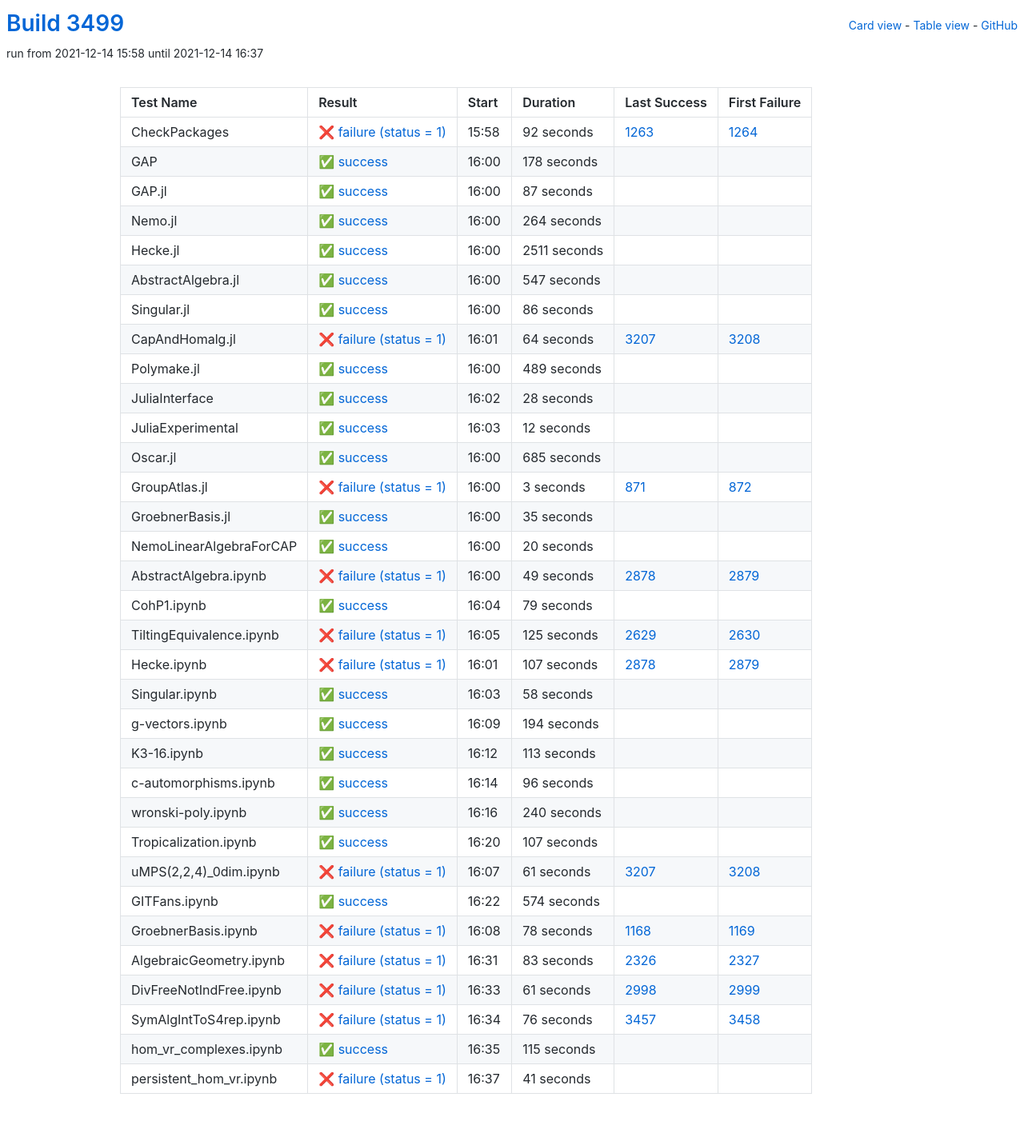
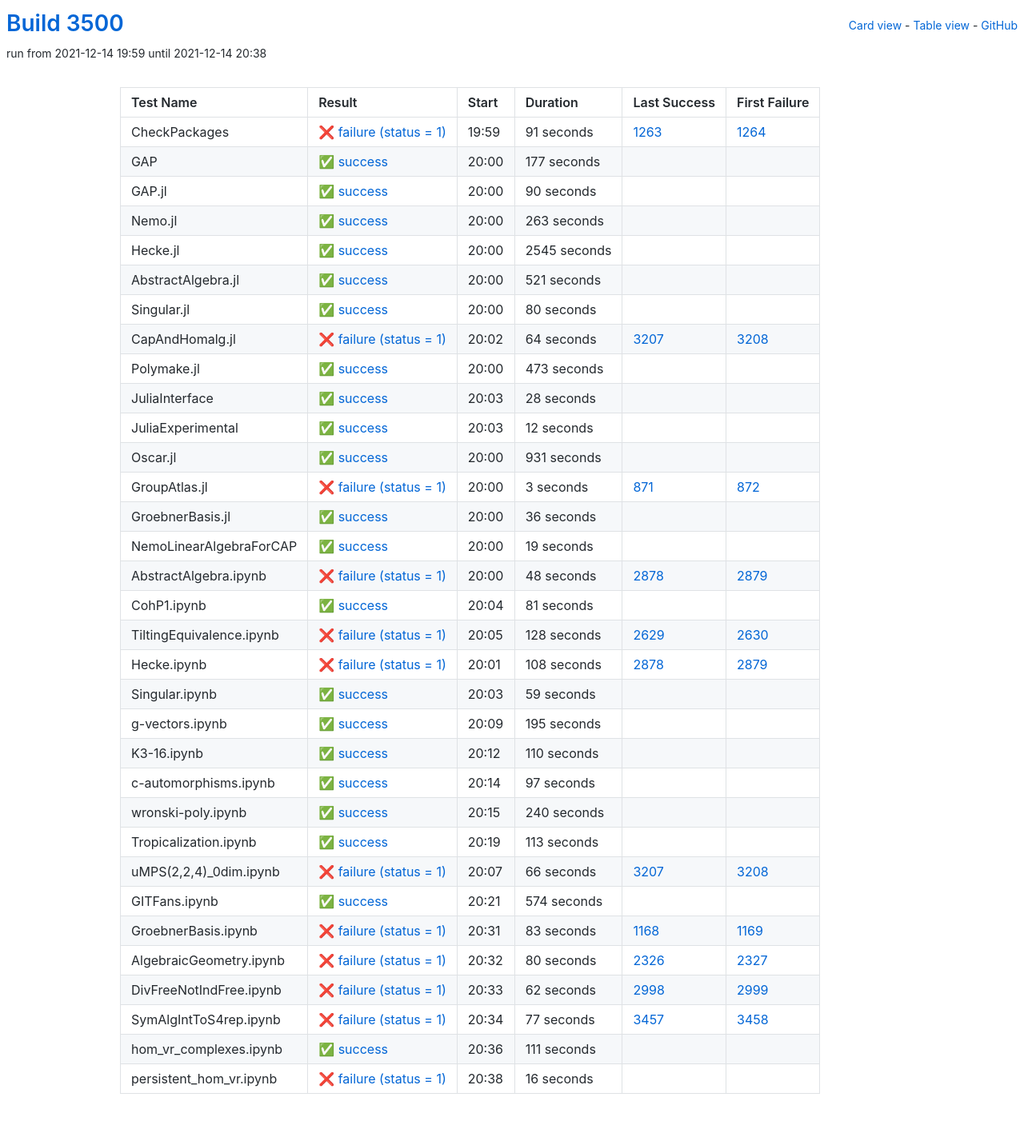
Before and after one commit to oscar-system/oscar-ci-status-stable, a Jekyll site: the page built from table.html, in a window 1280 px wide. Shown: the whole page at 80% size. Built offline with Jekyll 4.4.1, drawn with Linux system fonts in a browser that asks for light colours.

Commit message:
Build #3500

```diff
--- a/_data/ci.yml
+++ b/_data/ci.yml
@@ -1,6 +1,6 @@
 ---
-build: 3499
-build_url: https://oscarci.mathematik.uni-kl.de/job/oscar-stable/3499/
+build: 3500
+build_url: https://oscarci.mathematik.uni-kl.de/job/oscar-stable/3500/
 job: oscar-stable
 organization: oscar-system
 repo: oscar-ci-status-stable
@@ -8,92 +8,92 @@ repourl: https://github.com/oscar-system/oscar-ci-status-stable
 tests:
 - name: CheckPackages
   id: checkpackages
-  log: https://oscarci.mathematik.uni-kl.de/job/oscar-stable/3499/artifact/logs/build-3499/CheckPackages.log
-  start: 2021-12-14 15:58
+  log: https://oscarci.mathematik.uni-kl.de/job/oscar-stable/3500/artifact/logs/build-3500/CheckPackages.log
+  start: 2021-12-14 19:59
   success: false
   exitcode: 1
   status: failure
-  duration: 92
+  duration: 91
   last_success: 1263
   last_success_url: https://oscarci.mathematik.uni-kl.de/job/oscar-stable/1263/
   first_failure: 1264
   first_failure_url: https://oscarci.mathematik.uni-kl.de/job/oscar-stable/1264/
 - name: GAP
   id: gap
-  log: https://oscarci.mathematik.uni-kl.de/job/oscar-stable/3499/artifact/logs/build-3499/GAP.log
-  start: 2021-12-14 16:00
+  log: https://oscarci.mathematik.uni-kl.de/job/oscar-stable/3500/artifact/logs/build-3500/GAP.log
+  start: 2021-12-14 20:00
   success: true
   exitcode: 0
   status: success
-  duration: 178
+  duration: 177
   last_success: false
   last_success_url:
   first_failure: false
   first_failure_url:
 - name: GAP.jl
   id: gap-jl
-  log: https://oscarci.mathematik.uni-kl.de/job/oscar-stable/3499/artifact/logs/build-3499/GAP.jl.log
-  start: 2021-12-14 16:00
+  log: https://oscarci.mathematik.uni-kl.de/job/oscar-stable/3500/artifact/logs/build-3500/GAP.jl.log
+  start: 2021-12-14 20:00
   success: true
   exitcode: 0
   status: success
-  duration: 87
+  duration: 90
   last_success: false
   last_success_url:
   first_failure: false
   first_failure_url:
 - name: Nemo.jl
   id: nemo-jl
-  log: https://oscarci.mathematik.uni-kl.de/job/oscar-stable/3499/artifact/logs/build-3499/Nemo.jl.log
-  start: 2021-12-14 16:00
+  log: https://oscarci.mathematik.uni-kl.de/job/oscar-stable/3500/artifact/logs/build-3500/Nemo.jl.log
+  start: 2021-12-14 20:00
   success: true
   exitcode: 0
   status: success
-  duration: 264
+  duration: 263
   last_success: false
   last_success_url:
   first_failure: false
   first_failure_url:
 - name: Hecke.jl
   id: hecke-jl
-  log: https://oscarci.mathematik.uni-kl.de/job/oscar-stable/3499/artifact/logs/build-3499/Hecke.jl.log
-  start: 2021-12-14 16:00
+  log: https://oscarci.mathematik.uni-kl.de/job/oscar-stable/3500/artifact/logs/build-3500/Hecke.jl.log
+  start: 2021-12-14 20:00
   success: true
   exitcode: 0
   status: success
-  duration: 2511
+  duration: 2545
   last_success: false
   last_success_url:
   first_failure: false
   first_failure_url:
 - name: AbstractAlgebra.jl
   id: abstractalgebra-jl
-  log: https://oscarci.mathematik.uni-kl.de/job/oscar-stable/3499/artifact/logs/build-3499/AbstractAlgebra.jl.log
-  start: 2021-12-14 16:00
+  log: https://oscarci.mathematik.uni-kl.de/job/oscar-stable/3500/artifact/logs/build-3500/AbstractAlgebra.jl.log
+  start: 2021-12-14 20:00
   success: true
   exitcode: 0
   status: success
-  duration: 547
+  duration: 521
   last_success: false
   last_success_url:
   first_failure: false
   first_failure_url:
 - name: Singular.jl
   id: singular-jl
-  log: https://oscarci.mathematik.uni-kl.de/job/oscar-stable/3499/artifact/logs/build-3499/Singular.jl.log
-  start: 2021-12-14 16:00
+  log: https://oscarci.mathematik.uni-kl.de/job/oscar-stable/3500/artifact/logs/build-3500/Singular.jl.log
+  start: 2021-12-14 20:00
   success: true
   exitcode: 0
   status: success
-  duration: 86
+  duration: 80
   last_success: false
   last_success_url:
   first_failure: false
   first_failure_url:
 - name: CapAndHomalg.jl
   id: capandhomalg-jl
-  log: https://oscarci.mathematik.uni-kl.de/job/oscar-stable/3499/artifact/logs/build-3499/CapAndHomalg.jl.log
-  start: 2021-12-14 16:01
+  log: https://oscarci.mathematik.uni-kl.de/job/oscar-stable/3500/artifact/logs/build-3500/CapAndHomalg.jl.log
+  start: 2021-12-14 20:02
   success: false
   exitcode: 1
   status: failure
@@ -104,20 +104,20 @@ tests:
   first_failure_url: https://oscarci.mathematik.uni-kl.de/job/oscar-stable/3208/
 - name: Polymake.jl
   id: polymake-jl
-  log: https://oscarci.mathematik.uni-kl.de/job/oscar-stable/3499/artifact/logs/build-3499/Polymake.jl.log
-  start: 2021-12-14 16:00
+  log: https://oscarci.mathematik.uni-kl.de/job/oscar-stable/3500/artifact/logs/build-3500/Polymake.jl.log
+  start: 2021-12-14 20:00
   success: true
   exitcode: 0
   status: success
-  duration: 489
+  duration: 473
   last_success: false
   last_success_url:
   first_failure: false
   first_failure_url:
 - name: JuliaInterface
   id: juliainterface
-  log: https://oscarci.mathematik.uni-kl.de/job/oscar-stable/3499/artifact/logs/build-3499/JuliaInterface.log
-  start: 2021-12-14 16:02
+  log: https://oscarci.mathematik.uni-kl.de/job/oscar-stable/3500/artifact/logs/build-3500/JuliaInterface.log
+  start: 2021-12-14 20:03
   success: true
   exitcode: 0
   status: success
@@ -128,8 +128,8 @@ tests:
   first_failure_url:
 - name: JuliaExperimental
   id: juliaexperimental
-  log: https://oscarci.mathematik.uni-kl.de/job/oscar-stable/3499/artifact/logs/build-3499/JuliaExperimental.log
-  start: 2021-12-14 16:03
+  log: https://oscarci.mathematik.uni-kl.de/job/oscar-stable/3500/artifact/logs/build-3500/JuliaExperimental.log
+  start: 2021-12-14 20:03
   success: true
   exitcode: 0
   status: success
@@ -140,20 +140,20 @@ tests:
   first_failure_url:
 - name: Oscar.jl
   id: oscar-jl
-  log: https://oscarci.mathematik.uni-kl.de/job/oscar-stable/3499/artifact/logs/build-3499/Oscar.jl.log
-  start: 2021-12-14 16:00
+  log: https://oscarci.mathematik.uni-kl.de/job/oscar-stable/3500/artifact/logs/build-3500/Oscar.jl.log
+  start: 2021-12-14 20:00
   success: true
   exitcode: 0
   status: success
-  duration: 685
+  duration: 931
   last_success: false
   last_success_url:
   first_failure: false
   first_failure_url:
 - name: GroupAtlas.jl
   id: groupatlas-jl
-  log: https://oscarci.mathematik.uni-kl.de/job/oscar-stable/3499/artifact/logs/build-3499/GroupAtlas.jl.log
-  start: 2021-12-14 16:00
+  log: https://oscarci.mathematik.uni-kl.de/job/oscar-stable/3500/artifact/logs/build-3500/GroupAtlas.jl.log
+  start: 2021-12-14 20:00
   success: false
   exitcode: 1
   status: failure
@@ -164,128 +164,128 @@ tests:
   first_failure_url: https://oscarci.mathematik.uni-kl.de/job/oscar-stable/872/
 - name: GroebnerBasis.jl
   id: groebnerbasis-jl
-  log: https://oscarci.mathematik.uni-kl.de/job/oscar-stable/3499/artifact/logs/build-3499/GroebnerBasis.jl.log
-  start: 2021-12-14 16:00
+  log: https://oscarci.mathematik.uni-kl.de/job/oscar-stable/3500/artifact/logs/build-3500/GroebnerBasis.jl.log
+  start: 2021-12-14 20:00
   success: true
   exitcode: 0
   status: success
-  duration: 35
+  duration: 36
   last_success: false
   last_success_url:
   first_failure: false
   first_failure_url:
 - name: NemoLinearAlgebraForCAP
   id: nemolinearalgebraforcap
-  log: https://oscarci.mathematik.uni-kl.de/job/oscar-stable/3499/artifact/logs/build-3499/NemoLinearAlgebraForCAP.log
-  start: 2021-12-14 16:00
+  log: https://oscarci.mathematik.uni-kl.de/job/oscar-stable/3500/artifact/logs/build-3500/NemoLinearAlgebraForCAP.log
+  start: 2021-12-14 20:00
   success: true
   exitcode: 0
   status: success
-  duration: 20
+  duration: 19
   last_success: false
   last_success_url:
   first_failure: false
   first_failure_url:
 - name: AbstractAlgebra.ipynb
   id: abstractalgebra-ipynb
-  log: https://oscarci.mathematik.uni-kl.de/job/oscar-stable/3499/artifact/logs/build-3499/AbstractAlgebra.ipynb.log
-  start: 2021-12-14 16:00
+  log: https://oscarci.mathematik.uni-kl.de/job/oscar-stable/3500/artifact/logs/build-3500/AbstractAlgebra.ipynb.log
+  start: 2021-12-14 20:00
   success: false
   exitcode: 1
   status: failure
-  duration: 49
+  duration: 48
   last_success: 2878
   last_success_url: https://oscarci.mathematik.uni-kl.de/job/oscar-stable/2878/
   first_failure: 2879
   first_failure_url: https://oscarci.mathematik.uni-kl.de/job/oscar-stable/2879/
 - name: CohP1.ipynb
   id: cohp1-ipynb
-  log: https://oscarci.mathematik.uni-kl.de/job/oscar-stable/3499/artifact/logs/build-3499/CohP1.ipynb.log
-  start: 2021-12-14 16:04
+  log: https://oscarci.mathematik.uni-kl.de/job/oscar-stable/3500/artifact/logs/build-3500/CohP1.ipynb.log
+  start: 2021-12-14 20:04
   success: true
   exitcode: 0
   status: success
-  duration: 79
+  duration: 81
   last_success: false
   last_success_url:
   first_failure: false
   first_failure_url:
 - name: TiltingEquivalence.ipynb
   id: tiltingequivalence-ipynb
-  log: https://oscarci.mathematik.uni-kl.de/job/oscar-stable/3499/artifact/logs/build-3499/TiltingEquivalence.ipynb.log
-  start: 2021-12-14 16:05
+  log: https://oscarci.mathematik.uni-kl.de/job/oscar-stable/3500/artifact/logs/build-3500/TiltingEquivalence.ipynb.log
+  start: 2021-12-14 20:05
   success: false
   exitcode: 1
   status: failure
-  duration: 125
+  duration: 128
   last_success: 2629
   last_success_url: https://oscarci.mathematik.uni-kl.de/job/oscar-stable/2629/
   first_failure: 2630
   first_failure_url: https://oscarci.mathematik.uni-kl.de/job/oscar-stable/2630/
 - name: Hecke.ipynb
   id: hecke-ipynb
-  log: https://oscarci.mathematik.uni-kl.de/job/oscar-stable/3499/artifact/logs/build-3499/Hecke.ipynb.log
-  start: 2021-12-14 16:01
+  log: https://oscarci.mathematik.uni-kl.de/job/oscar-stable/3500/artifact/logs/build-3500/Hecke.ipynb.log
+  start: 2021-12-14 20:01
   success: false
   exitcode: 1
   status: failure
-  duration: 107
+  duration: 108
   last_success: 2878
   last_success_url: https://oscarci.mathematik.uni-kl.de/job/oscar-stable/2878/
   first_failure: 2879
   first_failure_url: https://oscarci.mathematik.uni-kl.de/job/oscar-stable/2879/
 - name: Singular.ipynb
   id: singular-ipynb
-  log: https://oscarci.mathematik.uni-kl.de/job/oscar-stable/3499/artifact/logs/build-3499/Singular.ipynb.log
-  start: 2021-12-14 16:03
+  log: https://oscarci.mathematik.uni-kl.de/job/oscar-stable/3500/artifact/logs/build-3500/Singular.ipynb.log
+  start: 2021-12-14 20:03
   success: true
   exitcode: 0
   status: success
-  duration: 58
+  duration: 59
   last_success: false
   last_success_url:
   first_failure: false
   first_failure_url:
 - name: g-vectors.ipynb
   id: g-vectors-ipynb
-  log: https://oscarci.mathematik.uni-kl.de/job/oscar-stable/3499/artifact/logs/build-3499/g-vectors.ipynb.log
-  start: 2021-12-14 16:09
+  log: https://oscarci.mathematik.uni-kl.de/job/oscar-stable/3500/artifact/logs/build-3500/g-vectors.ipynb.log
+  start: 2021-12-14 20:09
   success: true
   exitcode: 0
   status: success
-  duration: 194
+  duration: 195
   last_success: false
   last_success_url:
   first_failure: false
   first_failure_url:
 - name: K3-16.ipynb
   id: k3-16-ipynb
-  log: https://oscarci.mathematik.uni-kl.de/job/oscar-stable/3499/artifact/logs/build-3499/K3-16.ipynb.log
-  start: 2021-12-14 16:12
+  log: https://oscarci.mathematik.uni-kl.de/job/oscar-stable/3500/artifact/logs/build-3500/K3-16.ipynb.log
+  start: 2021-12-14 20:12
   success: true
   exitcode: 0
   status: success
-  duration: 113
+  duration: 110
   last_success: false
   last_success_url:
   first_failure: false
   first_failure_url:
 - name: c-automorphisms.ipynb
   id: c-automorphisms-ipynb
-  log: https://oscarci.mathematik.uni-kl.de/job/oscar-stable/3499/artifact/logs/build-3499/c-automorphisms.ipynb.log
-  start: 2021-12-14 16:14
+  log: https://oscarci.mathematik.uni-kl.de/job/oscar-stable/3500/artifact/logs/build-3500/c-automorphisms.ipynb.log
+  start: 2021-12-14 20:14
   success: true
   exitcode: 0
   status: success
-  duration: 96
+  duration: 97
   last_success: false
   last_success_url:
   first_failure: false
   first_failure_url:
 - name: wronski-poly.ipynb
   id: wronski-poly-ipynb
-  log: https://oscarci.mathematik.uni-kl.de/job/oscar-stable/3499/artifact/logs/build-3499/wronski-poly.ipynb.log
-  start: 2021-12-14 16:16
+  log: https://oscarci.mathematik.uni-kl.de/job/oscar-stable/3500/artifact/logs/build-3500/wronski-poly.ipynb.log
+  start: 2021-12-14 20:15
   success: true
   exitcode: 0
   status: success
@@ -296,32 +296,32 @@ tests:
   first_failure_url:
 - name: Tropicalization.ipynb
   id: tropicalization-ipynb
-  log: https://oscarci.mathematik.uni-kl.de/job/oscar-stable/3499/artifact/logs/build-3499/Tropicalization.ipynb.log
-  start: 2021-12-14 16:20
+  log: https://oscarci.mathematik.uni-kl.de/job/oscar-stable/3500/artifact/logs/build-3500/Tropicalization.ipynb.log
+  start: 2021-12-14 20:19
   success: true
   exitcode: 0
   status: success
-  duration: 107
+  duration: 113
   last_success: false
   last_success_url:
   first_failure: false
   first_failure_url:
 - name: uMPS(2,2,4)_0dim.ipynb
   id: umps-2-2-4-0dim-ipynb
-  log: https://oscarci.mathematik.uni-kl.de/job/oscar-stable/3499/artifact/logs/build-3499/uMPS-2-2-4-_0dim.ipynb.log
-  start: 2021-12-14 16:07
+  log: https://oscarci.mathematik.uni-kl.de/job/oscar-stable/3500/artifact/logs/build-3500/uMPS-2-2-4-_0dim.ipynb.log
+  start: 2021-12-14 20:07
   success: false
   exitcode: 1
   status: failure
-  duration: 61
+  duration: 66
   last_success: 3207
   last_success_url: https://oscarci.mathematik.uni-kl.de/job/oscar-stable/3207/
   first_failure: 3208
   first_failure_url: https://oscarci.mathematik.uni-kl.de/job/oscar-stable/3208/
 - name: GITFans.ipynb
   id: gitfans-ipynb
-  log: https://oscarci.mathematik.uni-kl.de/job/oscar-stable/3499/artifact/logs/build-3499/GITFans.ipynb.log
-  start: 2021-12-14 16:22
+  log: https://oscarci.mathematik.uni-kl.de/job/oscar-stable/3500/artifact/logs/build-3500/GITFans.ipynb.log
+  start: 2021-12-14 20:21
   success: true
   exitcode: 0
   status: success
@@ -332,72 +332,72 @@ tests:
   first_failure_url:
 - name: GroebnerBasis.ipynb
   id: groebnerbasis-ipynb
-  log: https://oscarci.mathematik.uni-kl.de/job/oscar-stable/3499/artifact/logs/build-3499/GroebnerBasis.ipynb.log
-  start: 2021-12-14 16:08
+  log: https://oscarci.mathematik.uni-kl.de/job/oscar-stable/3500/artifact/logs/build-3500/GroebnerBasis.ipynb.log
+  start: 2021-12-14 20:31
   success: false
   exitcode: 1
   status: failure
-  duration: 78
+  duration: 83
   last_success: 1168
   last_success_url: https://oscarci.mathematik.uni-kl.de/job/oscar-stable/1168/
   first_failure: 1169
   first_failure_url: https://oscarci.mathematik.uni-kl.de/job/oscar-stable/1169/
 - name: AlgebraicGeometry.ipynb
   id: algebraicgeometry-ipynb
-  log: https://oscarci.mathematik.uni-kl.de/job/oscar-stable/3499/artifact/logs/build-3499/AlgebraicGeometry.ipynb.log
-  start: 2021-12-14 16:31
+  log: https://oscarci.mathematik.uni-kl.de/job/oscar-stable/3500/artifact/logs/build-3500/AlgebraicGeometry.ipynb.log
+  start: 2021-12-14 20:32
   success: false
   exitcode: 1
   status: failure
-  duration: 83
+  duration: 80
   last_success: 2326
   last_success_url: https://oscarci.mathematik.uni-kl.de/job/oscar-stable/2326/
   first_failure: 2327
   first_failure_url: https://oscarci.mathematik.uni-kl.de/job/oscar-stable/2327/
 - name: DivFreeNotIndFree.ipynb
   id: divfreenotindfree-ipynb
-  log: https://oscarci.mathematik.uni-kl.de/job/oscar-stable/3499/artifact/logs/build-3499/DivFreeNotIndFree.ipynb.log
-  start: 2021-12-14 16:33
+  log: https://oscarci.mathematik.uni-kl.de/job/oscar-stable/3500/artifact/logs/build-3500/DivFreeNotIndFree.ipynb.log
+  start: 2021-12-14 20:33
   success: false
   exitcode: 1
   status: failure
-  duration: 61
+  duration: 62
   last_success: 2998
   last_success_url: https://oscarci.mathematik.uni-kl.de/job/oscar-stable/2998/
   first_failure: 2999
   first_failure_url: https://oscarci.mathematik.uni-kl.de/job/oscar-stable/2999/
 - name: SymAlgIntToS4rep.ipynb
   id: symalginttos4rep-ipynb
-  log: https://oscarci.mathematik.uni-kl.de/job/oscar-stable/3499/artifact/logs/build-3499/SymAlgIntToS4rep.ipynb.log
-  start: 2021-12-14 16:34
+  log: https://oscarci.mathematik.uni-kl.de/job/oscar-stable/3500/artifact/logs/build-3500/SymAlgIntToS4rep.ipynb.log
+  start: 2021-12-14 20:34
   success: false
   exitcode: 1
   status: failure
-  duration: 76
+  duration: 77
   last_success: 3457
   last_success_url: https://oscarci.mathematik.uni-kl.de/job/oscar-stable/3457/
   first_failure: 3458
   first_failure_url: https://oscarci.mathematik.uni-kl.de/job/oscar-stable/3458/
 - name: hom_vr_complexes.ipynb
   id: hom-vr-complexes-ipynb
-  log: https://oscarci.mathematik.uni-kl.de/job/oscar-stable/3499/artifact/logs/build-3499/hom_vr_complexes.ipynb.log
-  start: 2021-12-14 16:35
+  log: https://oscarci.mathematik.uni-kl.de/job/oscar-stable/3500/artifact/logs/build-3500/hom_vr_complexes.ipynb.log
+  start: 2021-12-14 20:36
   success: true
   exitcode: 0
   status: success
-  duration: 115
+  duration: 111
   last_success: false
   last_success_url:
   first_failure: false
   first_failure_url:
 - name: persistent_hom_vr.ipynb
   id: persistent-hom-vr-ipynb
-  log: https://oscarci.mathematik.uni-kl.de/job/oscar-stable/3499/artifact/logs/build-3499/persistent_hom_vr.ipynb.log
-  start: 2021-12-14 16:37
+  log: https://oscarci.mathematik.uni-kl.de/job/oscar-stable/3500/artifact/logs/build-3500/persistent_hom_vr.ipynb.log
+  start: 2021-12-14 20:38
   success: false
   exitcode: 1
   status: failure
-  duration: 41
+  duration: 16
   last_success: false
   last_success_url:
   first_failure: false
```
Also changed, not shown: README.md.
